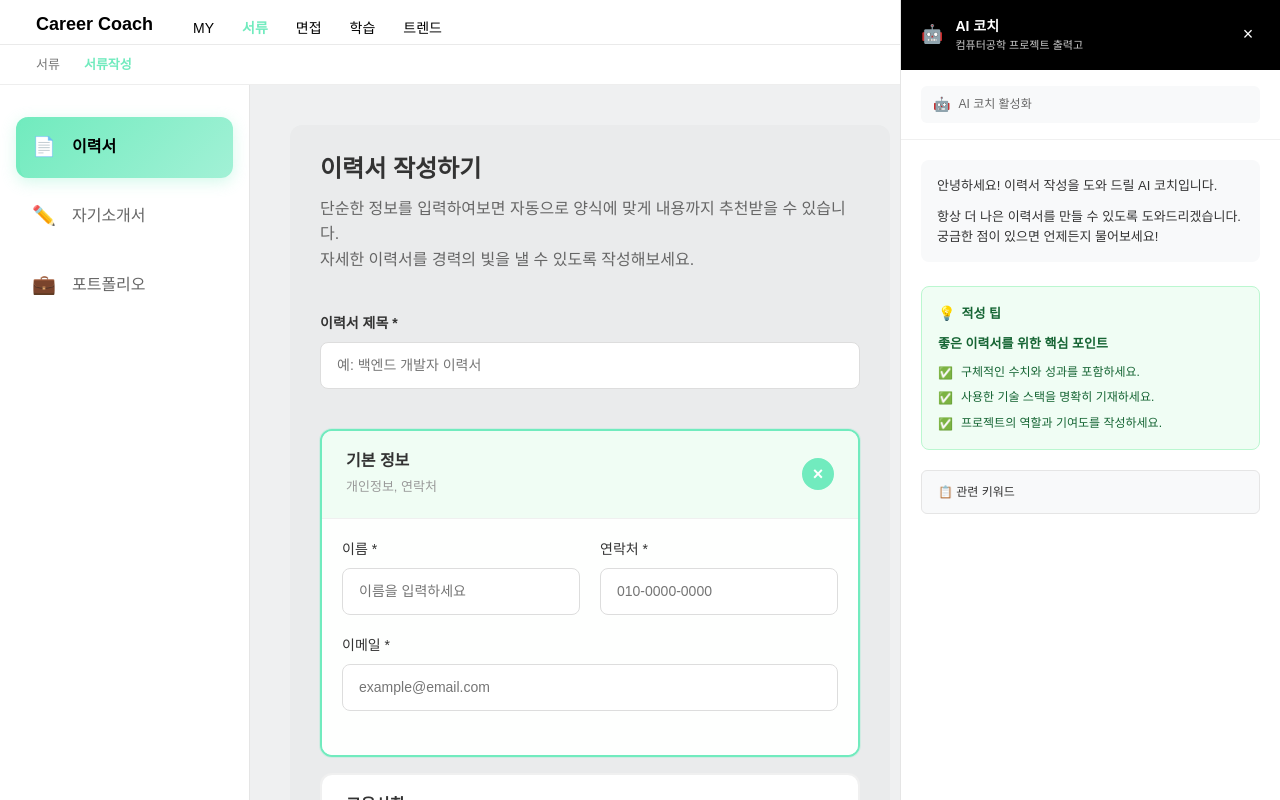
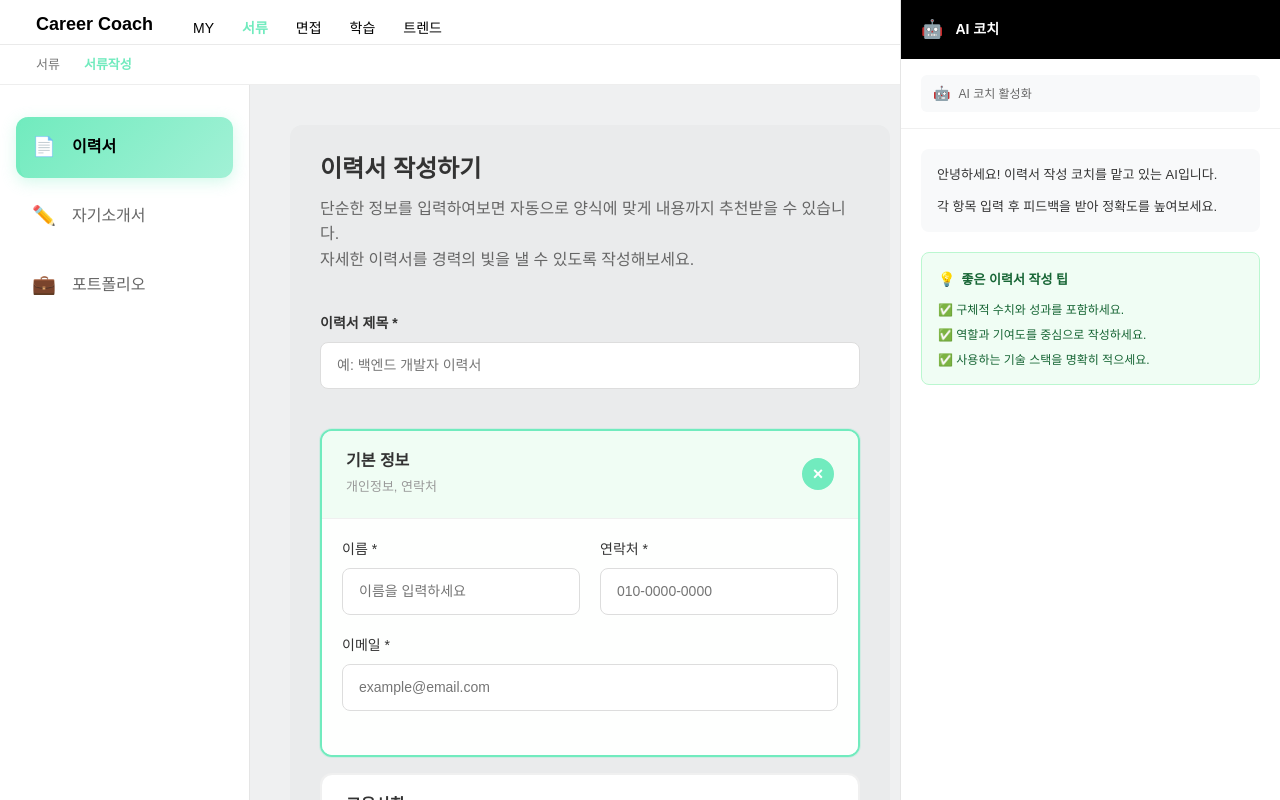
Before and after one commit to llbk-team/llbky-front, a Vue app: page /resume/write in a window 1280 px wide. Shown: the top 800 px of the page. Built offline with nearby package versions, Linux system fonts and the light colour scheme; a web font is replaced by a local one.

Commit message:
design: 실시간 코칭 ui 변경

```diff
--- a/src/views/resume/ResumeWrite.vue
+++ b/src/views/resume/ResumeWrite.vue
@@ -1,3 +1,4 @@
+<!-- 이력서 작성 페이지 컴포넌트-->
 <template>
   <div class="app-container">
     <!-- 사이드바 -->
@@ -5,13 +6,14 @@
 
     <!-- 메인 컨테이너 -->
     <div class="main-container">
-
       <!-- 이력서 작성 폼 -->
       <div class="resume-form-container">
         <div class="form-header">
           <h1>이력서 작성하기</h1>
-          <p>단순한 정보를 입력하여보면 자동으로 양식에 맞게 내용까지 추천받을 수 있습니다.<br>
-            자세한 이력서를 경력의 빛을 낼 수 있도록 작성해보세요.</p>
+          <p>
+            단순한 정보를 입력하여보면 자동으로 양식에 맞게 내용까지 추천받을 수 있습니다.<br>
+            자세한 이력서를 경력의 빛을 낼 수 있도록 작성해보세요.
+          </p>
         </div>
 
         <!-- 이력서 제목 입력 -->
@@ -20,7 +22,6 @@
           <input id="resume-title" type="text" v-model="resumeData.title" placeholder="예: 백엔드 개발자 이력서"
             @input="onInputChange('title', $event.target.value)" />
         </div>
-
 
         <!-- 기본 정보 -->
         <div class="form-section" :class="{ 'expanded': sections.basic, 'active': sections.basic }">
@@ -52,7 +53,6 @@
               <input type="email" v-model="resumeData.email" placeholder="example@email.com"
                 @input="onInputChange('email', $event.target.value)" />
             </div>
-
           </div>
         </div>
 
@@ -93,9 +93,13 @@
                 </div>
               </div>
               <button type="button" class="remove-btn" @click="removeEducation(index)"
-                v-if="resumeData.educations.length > 1">삭제</button>
+                v-if="resumeData.educations.length > 1">
+                삭제
+              </button>
             </div>
-            <button type="button" class="add-btn" @click="addEducation">+ 교육사항 추가하기</button>
+            <button type="button" class="add-btn" @click="addEducation">
+              + 교육사항 추가하기
+            </button>
           </div>
         </div>
 
@@ -127,7 +131,6 @@
                     class="btn btn-danger btn-sm">
                     삭제
                   </button>
-
                 </div>
               </div>
 
@@ -180,8 +183,6 @@
           </div>
         </div>
 
-
-
         <!-- 활동 -->
         <div class="form-section" :class="{ 'expanded': sections.activities, 'active': sections.activities }">
           <div class="section-header" @click="toggleSection('activities')">
@@ -195,10 +196,8 @@
           </div>
 
           <div class="section-content" v-show="sections.activities">
-
             <div v-for="(activity, index) in resumeData.activities" :key="index" class="career-item">
-
-              <!-- 🔥 경력과 동일한 HEADER 구조 적용 -->
+              <!-- 경력과 동일한 HEADER 구조 -->
               <div class="career-header">
                 <h4>활동 {{ index + 1 }}</h4>
 
@@ -210,11 +209,10 @@
                     class="btn btn-danger btn-sm">
                     삭제
                   </button>
-
                 </div>
               </div>
 
-              <!-- 🔥 경력과 동일한 2열 form-grid 구조 -->
+              <!-- 2열 form-grid -->
               <div class="form-grid">
                 <div class="form-group">
                   <label>활동명</label>
@@ -253,10 +251,8 @@
                 + 활동 추가하기
               </button>
             </div>
-
           </div>
         </div>
-
 
         <!-- 스킬 -->
         <div class="form-section" :class="{ 'expanded': sections.skills, 'active': sections.skills }">
@@ -275,11 +271,14 @@
               <div v-for="(skill, index) in resumeData.skills" :key="index" class="skill-item">
                 <input type="text" v-model="skill.name" placeholder="기술 스택 입력"
                   @input="onInputChange('skills', resumeData.skills)" />
-                <button class="remove-skill-btn" @click="removeSkill(index)"
-                  v-if="resumeData.skills.length > 1">×</button>
+                <button class="remove-skill-btn" @click="removeSkill(index)" v-if="resumeData.skills.length > 1">
+                  ×
+                </button>
               </div>
             </div>
-            <button type="button" class="add-btn" @click="addSkill">+ 스킬 추가하기</button>
+            <button type="button" class="add-btn" @click="addSkill">
+              + 스킬 추가하기
+            </button>
           </div>
         </div>
 
@@ -311,10 +310,13 @@
                 <label>발급기관</label>
                 <input type="text" v-model="cert.issuer" placeholder="한국산업인력공단" />
               </div>
-              <button class="remove-btn" @click="removeCertificate(index)"
-                v-if="resumeData.certificates.length > 1">삭제</button>
+              <button class="remove-btn" @click="removeCertificate(index)" v-if="resumeData.certificates.length > 1">
+                삭제
+              </button>
             </div>
-            <button type="button" class="add-btn" @click="addCertificate">+ 자격증 추가하기</button>
+            <button type="button" class="add-btn" @click="addCertificate">
+              + 자격증 추가하기
+            </button>
           </div>
         </div>
 
@@ -327,20 +329,20 @@
     </div>
 
     <!-- AI 코칭 패널 -->
-    <div class="ai-coaching-panel" v-if="showAICoaching">
-      <!-- AI 헤더 -->
+    <!-- === AI 코칭 패널 (자소서 UI 그대로 복붙 적용) === -->
+    <div class="ai-coaching-panel">
+
+      <!-- 헤더 -->
       <div class="ai-header">
         <div class="ai-profile">
           <div class="ai-avatar">🤖</div>
           <div class="ai-info">
             <span class="ai-name">AI 코치</span>
-            <span class="ai-desc">컴퓨터공학 프로젝트 출력고</span>
           </div>
         </div>
-        <button class="close-btn" @click="toggleAICoaching">×</button>
       </div>
 
-      <!-- AI 상태 -->
+      <!-- 상태 -->
       <div class="ai-status">
         <div class="status-indicator">
           <div class="status-icon">🤖</div>
@@ -348,79 +350,58 @@
         </div>
       </div>
 
-      <!-- 스크롤 콘텐츠 -->
+      <!-- 콘텐츠 -->
+      <div class="ai-content">
 
-
-      <div class="ai-content">
-        <!-- 환영 메시지 -->
+        <!-- 환영 문구 -->
         <div class="welcome-section">
-          <p>안녕하세요! 이력서 작성을 도와 드릴 AI 코치입니다.</p>
-          <p>항상 더 나은 이력서를 만들 수 있도록 도와드리겠습니다.
-            궁금한 점이 있으면 언제든지 물어보세요!</p>
+          <p>안녕하세요! 이력서 작성 코치를 맡고 있는 AI입니다.</p>
+          <p>각 항목 입력 후 피드백을 받아 정확도를 높여보세요.</p>
         </div>
 
-        <!-- 적성 팁 -->
+        <!-- 팁 -->
         <div class="tips-section">
           <div class="section-title">
             <span class="icon">💡</span>
-            <span>적성 팁</span>
+            <span>좋은 이력서 작성 팁</span>
           </div>
-          <div class="tips-content">
-            <h4>좋은 이력서를 위한 핵심 포인트</h4>
           <div class="checklist">
-              <div class="check-item">
-                <span class="check">✅</span>
-                <span>구체적인 수치와 성과를 포함하세요.</span>
-              </div>
-              <div class="check-item">
-                <span class="check">✅</span>
-                <span>사용한 기술 스택을 명확히 기재하세요.</span>
-              </div>
-              <div class="check-item">
-                <span class="check">✅</span>
-                <span>프로젝트의 역할과 기여도를 작성하세요.</span>
-              </div>
-            </div>
+            <div class="check-item">✅ 구체적 수치와 성과를 포함하세요.</div>
+            <div class="check-item">✅ 역할과 기여도를 중심으로 작성하세요.</div>
+            <div class="check-item">✅ 사용하는 기술 스택을 명확히 적으세요.</div>
           </div>
         </div>
 
-        <!-- AI 분석 중 스피너 -->
-        <div v-if="aiLoading" class="spinner-container mt-3 mb-3">
+        <!-- 로딩 -->
+        <div class="spinner-container" v-if="aiLoading">
           <div class="spinner"></div>
-          <p class="text-muted mt-2">AI가 분석 중입니다...</p>
-        </div>
-        <!-- 실시간 피드백 -->
-        <div v-if="!aiLoading">
-          <div class="feedback-section" v-for="(items, sectionName) in groupedFeedback" :key="sectionName">
-
-            <div class="section-title">
-              <span class="icon">📝</span>
-              <span>{{ getSectionLabel(sectionName) }} 피드백</span>
+          <span>AI가 분석 중입니다...</span>
         </div>
 
-            <div class="feedback-list">
-              <div v-for="(feedback, i) in items" :key="i" class="feedback-item">
-                <span class="feedback-icon">💡</span>
-                <span class="feedback-text" v-html="feedback.message"></span>
-              </div>
-            </div>
+        <!-- 🔥 피드백 박스 (자소서 UI 동일) -->
+        <div class="ai-feedback-box" v-for="item in aiFeedback" :key="item.timestamp">
+          <h4>📝 {{ getSectionLabel(item.section) }} 항목 코칭</h4>
+
+          <p><strong>요약:</strong> {{ item.summary }}</p>
+          <p><strong>잘한 점:</strong> {{ item.strengths }}</p>
+          <p><strong>개선점:</strong> {{ item.improvements }}</p>
+
+          <div class="improved-box" v-if="item.improvedText">
+            <h5>✨ AI 수정본</h5>
+            <p>{{ item.improvedText }}</p>
+
+            <button class="btn btn-outline-success btn-sm mt-3" @click="applyImprovedToResume(item)">
+              수정본 적용하기
+            </button>
           </div>
         </div>
 
-
-
-        <!-- 액션 버튼 -->
-        <div class="ai-actions">
-          <!-- 질문 버튼 완전 삭제됨 -->
-          <button class="ai-action-btn" @click="getDetailedAnalysis">
-            📋 관련 키워드
-          </button>
-        </div>
-      </div>
       </div>
     </div>
 
-  <!-- 🔥 작성 완료 로딩 오버레이 -->
+  </div>
+
+  <!-- 작성 완료 로딩 오버레이 -->
   <div v-if="saveLoading" class="save-loading-overlay">
     <div class="save-loading-box">
       <div class="spinner"></div>
@@ -428,63 +409,15 @@
       <p class="sub">AI 분석이 자동으로 실행돼요!</p>
     </div>
   </div>
-
 </template>
-
 
 <script setup>
 import SideBar from '@/components/sidebar/SideBar.vue'
-import { ref, reactive, onMounted } from 'vue'
+import { ref, reactive, onMounted, computed } from 'vue'
 import { useRouter } from 'vue-router'
 import resumeApi from '@/apis/resume'
-import { computed } from 'vue'
 
 const router = useRouter()
-
-// 섹션 토글 함수
-const toggleSection = (section) => {
-  sections[section] = !sections[section]
-}
-
-// 기본 정보 입력 변경 함수
-const onInputChange = (field, value) => {
-  resumeData[field] = value
-}
-
-// 경력 입력 변경 함수
-const onCareerInputChange = (index, field, value) => {
-  resumeData.careers[index][field] = value
-}
-
-const onCareerCurrentChange = (index) => {
-  if (resumeData.careers[index].isCurrent) {
-    resumeData.careers[index].endDate = ''
-  }
-}
-
-// 경력 추가
-const addCareer = () => {
-  resumeData.careers.push({
-    company: '',
-    position: '',
-    startDate: '',
-    endDate: '',
-    department: '',
-    rank: '',
-    responsibilities: '',
-    isCurrent: false
-  })
-}
-
-// 경력 삭제
-const removeCareer = (index) => {
-  if (resumeData.careers.length > 1) {
-    resumeData.careers.splice(index, 1)
-  }
-}
-
-// AI 코칭 패널
-const showAICoaching = ref(true)
 
 // 섹션 확장 상태
 const sections = reactive({
@@ -493,17 +426,14 @@ const sections = reactive({
   career: false,
   skills: false,
   activities: false,
-  certificates: false,
+  certificates: false
 })
 
-// ai 로딩
-const aiLoading = ref(false);
+const aiFeedback = ref([]);
 
-// 저장 로딩
-const saveLoading = ref(false);
-
-// AI 피드백
-const aiFeedback = ref([])
+// 로딩 상태
+const aiLoading = ref(false)
+const saveLoading = ref(false)
 
 // 이력서 데이터
 const resumeData = reactive({
@@ -512,9 +442,7 @@ const resumeData = reactive({
   phone: '',
   email: '',
   github: '',
-  educations: [
-    { school: '', major: '', startDate: '', endDate: '' }
-  ],
+  educations: [{ school: '', major: '', startDate: '', endDate: '' }],
   careers: [
     {
       company: '',
@@ -537,79 +465,53 @@ const resumeData = reactive({
       description: ''
     }
   ],
-  certificates: [
-    { name: '', date: '', issuer: '' }
-  ]
+  certificates: [{ name: '', date: '', issuer: '' }]
 })
 
+// 자소서 스타일의 피드백 리스트
+const feedbackList = ref([])
 
-// 🔥🔥 특정 섹션 피드백 생성 (프런트 기반)
-const getSectionFeedback = async (section, index) => {
-  try {
-    let content = "";
-
-    if (section === "career") {
-      content = resumeData.careers[index].responsibilities || "";
-    }
-    if (section === "activity") {
-      content = resumeData.activities[index].description || "";
+// 섹션 토글
+const toggleSection = (section) => {
+  sections[section] = !sections[section]
 }
 
-    if (!content.trim()) {
-      alert("내용을 입력해야 AI 피드백을 받을 수 있습니다.");
-      return;
+// 입력 변경
+const onInputChange = (field, value) => {
+  resumeData[field] = value
 }
 
-    aiLoading.value = true; // 스피너 시작
-
-    const payload = {
-      memberId: 1,          // 로그인 전 임시값
-      section: section,
-      content: content
-    };
-
-    const { data } = await resumeApi.coach(payload);
-
-    // 오른쪽 AI 패널에 표시
-    aiFeedback.value.unshift({
-      section,
-      index,
-      type: "ai",
-      message: `
-        <b>요약</b>: ${data.summary}<br>
-        <b>강점</b>: ${data.strengths}<br>
-        <b>개선점</b>: ${data.improvements}<br>
-        <b>수정본</b>: ${data.improvedText}
-      `,
-      timestamp: new Date()
-    });
-
-    // 10개 초과되면 오래된 것 제거
-    if (aiFeedback.value.length > 10) {
-      aiFeedback.value.pop();
+const onCareerInputChange = (index, field, value) => {
+  resumeData.careers[index][field] = value
 }
 
-    showAICoaching.value = true;
-
-  } catch (err) {
-    console.error("AI 코칭 오류:", err);
-    alert("AI 피드백을 가져오지 못했습니다.");
-  } finally {
-    aiLoading.value = false; // 스피너종료
-  }
-};
-
-
-// 피드백 아이콘
-const getFeedbackIcon = (type) => {
-  switch (type) {
-    case 'positive': return '👍'
-    case 'warning': return '⚠️'
-    default: return '💡'
+const onCareerCurrentChange = (index) => {
+  if (resumeData.careers[index].isCurrent) {
+    resumeData.careers[index].endDate = ''
   }
 }
 
-// 활동 관련
+// 경력 추가/삭제
+const addCareer = () => {
+  resumeData.careers.push({
+    company: '',
+    position: '',
+    startDate: '',
+    endDate: '',
+    department: '',
+    rank: '',
+    responsibilities: '',
+    isCurrent: false
+  })
+}
+
+const removeCareer = (index) => {
+  if (resumeData.careers.length > 1) {
+    resumeData.careers.splice(index, 1)
+  }
+}
+
+// 활동 추가/삭제
 const addActivity = () => {
   resumeData.activities.push({
     name: '',
@@ -626,18 +528,17 @@ const removeActivity = (index) => {
   }
 }
 
-// 스킬 관련
+// 스킬
 const addSkill = () => {
   resumeData.skills.push({ name: '' })
 }
-
 const removeSkill = (index) => {
   if (resumeData.skills.length > 1) {
     resumeData.skills.splice(index, 1)
   }
 }
 
-// 교육 삭제 / 추가
+// 교육
 const addEducation = () => {
   resumeData.educations.push({
     school: '',
@@ -646,7 +547,6 @@ const addEducation = () => {
     endDate: ''
   })
 }
-
 const removeEducation = (index) => {
   if (resumeData.educations.length > 1) {
     resumeData.educations.splice(index, 1)
@@ -656,23 +556,91 @@ const removeEducation = (index) => {
 // 자격증
 const addCertificate = () => {
   resumeData.certificates.push({
-    name: '', date: '', issuer: ''
+    name: '',
+    date: '',
+    issuer: ''
   })
 }
-
 const removeCertificate = (index) => {
   if (resumeData.certificates.length > 1) {
     resumeData.certificates.splice(index, 1)
   }
 }
 
-// 상세 분석(더미)
-const getDetailedAnalysis = () => {
+/* 🔥 섹션 이름 한글 라벨 */
+const getSectionLabel = (section) => {
+  switch (section) {
+    case "career": return "경력";
+    case "activity": return "활동";
+    case "education": return "교육";
+    case "skill": return "스킬";
+    default: return "기타";
+  }
+};
+
+// 특정 섹션 피드백 요청 (자소서 스타일)
+const getSectionFeedback = async (section, index) => {
+  try {
+    let content = ''
+
+    if (section === 'career') {
+      content = resumeData.careers[index].responsibilities || ''
+    } else if (section === 'activity') {
+      content = resumeData.activities[index].description || ''
+    }
+
+    if (!content.trim()) {
+      alert('내용을 입력해야 AI 피드백을 받을 수 있습니다.')
+      return
+    }
+
+    aiLoading.value = true
+
+    const payload = {
+      memberId: 1,
+      section,
+      content
+    }
+
+    const { data } = await resumeApi.coach(payload)
+
     aiFeedback.value.unshift({
-    type: 'tip',
-    message: '키워드 기반 상세 이력서 분석 기능은 준비 중입니다.',
+      section,
+      index,
+      summary: data.summary,
+      strengths: data.strengths,
+      improvements: data.improvements,
+      improvedText: data.improvedText,
       timestamp: new Date()
     })
+
+
+    if (feedbackList.value.length > 10) {
+      feedbackList.value.pop()
+    }
+  } catch (err) {
+    console.error('AI 코칭 오류:', err)
+    alert('AI 피드백을 가져오지 못했습니다.')
+  } finally {
+    aiLoading.value = false
+  }
+}
+
+/* 🔥 AI 결과 이력서에 반영 */
+const applyImprovedToResume = (item) => {
+  if (item.section === "career") {
+    resumeData.careers[item.index].responsibilities = item.improvedText;
+  }
+  if (item.section === "activity") {
+    resumeData.activities[item.index].description = item.improvedText;
+  }
+  alert("AI 수정본을 내용에 적용했습니다!");
+};
+
+
+// 더미 상세 분석
+const getDetailedAnalysis = () => {
+  alert('키워드 기반 상세 이력서 분석 기능은 준비 중입니다.')
 }
 
 // 미리보기
@@ -683,70 +651,38 @@ const previewResume = () => {
 // 저장
 const submitResume = async () => {
   try {
-    saveLoading.value = true; // 로딩(스피너) 시작
-
-    // memberId 필요 → 로그인 구현 전엔 임시 1 사용
-    const memberId = 1;
+    saveLoading.value = true
+    const memberId = 1
 
     const payload = {
       memberId,
       title: resumeData.title,
-
-      // JSON 문자열로 변환
       careerInfo: JSON.stringify(resumeData.careers),
       educationInfo: JSON.stringify(resumeData.educations),
       skills: JSON.stringify(resumeData.skills),
       certificates: JSON.stringify(resumeData.certificates),
-      awards: "[]", // 없으므로 빈 JSON 배열
+      awards: '[]',
       activities: JSON.stringify(resumeData.activities)
-    };
+    }
 
-    console.log("📌 전송 payload:", payload);
+    console.log('📌 전송 payload:', payload)
 
-    const { data: resumeId } = await resumeApi.create(payload);
+    const { data: resumeId } = await resumeApi.create(payload)
 
-    alert("이력서가 저장되었습니다!");
-
-    // 저장 후 이력서 상세 페이지로 이동
-    router.push(`/resume/coach?id=${resumeId}`);
-
+    alert('이력서가 저장되었습니다!')
+    router.push(`/resume/coach?id=${resumeId}`)
   } catch (err) {
-    console.error("이력서 저장 실패", err);
-    alert("이력서 저장 중 오류가 발생했습니다.");
+    console.error('이력서 저장 실패', err)
+    alert('이력서 저장 중 오류가 발생했습니다.')
   } finally {
-    saveLoading.value = false; // 로딩 종료
+    saveLoading.value = false
   }
-};
-
+}
 
 onMounted(() => {
   console.log('ResumeWrite 컴포넌트가 마운트되었습니다.')
 })
-
-const groupedFeedback = computed(() => {
-  const groups = {}
-
-  aiFeedback.value.forEach(item => {
-    const key = `${item.section}`
-
-    if (!groups[key]) groups[key] = []
-    groups[key].push(item)
-  })
-
-  return groups
-})
-
-const getSectionLabel = (section) => {
-  switch (section) {
-    case 'career': return '경력'
-    case 'activity': return '활동'
-    default: return '기타'
-  }
-}
-
-
 </script>
-
 
 <style scoped>
 /* 전체 앱 컨테이너 */
@@ -1146,28 +1082,6 @@ textarea {
   margin-bottom: 1rem;
 }
 
-
-
-
-.close-btn {
-  background: none;
-  border: none;
-  color: white;
-  font-size: 18px;
-  cursor: pointer;
-  padding: 4px;
-  width: 24px;
-  height: 24px;
-  display: flex;
-  align-items: center;
-  justify-content: center;
-  border-radius: 4px;
-}
-
-.close-btn:hover {
-  background: rgba(255, 255, 255, 0.1);
-}
-
 /* AI 상태 */
 .ai-status {
   padding: 16px 20px;
@@ -1411,7 +1325,7 @@ textarea {
 .save-loading-overlay {
   position: fixed;
   inset: 0;
-  background: rgba(0,0,0,0.45);
+  background: rgba(0, 0, 0, 0.45);
   backdrop-filter: blur(3px);
   z-index: 9999;
 
@@ -1425,7 +1339,7 @@ textarea {
   padding: 28px 40px;
   border-radius: 12px;
   text-align: center;
-  box-shadow: 0 6px 20px rgba(0,0,0,0.2);
+  box-shadow: 0 6px 20px rgba(0, 0, 0, 0.2);
 }
 
 .save-loading-box p {
@@ -1451,7 +1365,133 @@ textarea {
 }
 
 @keyframes spin {
-  to { transform: rotate(360deg); }
+  to {
+    transform: rotate(360deg);
+  }
+}
+
+/* ai-feedback-box / improved-box는 자소서 컴포넌트에서 쓰던 것 복붙 */
+.ai-feedback-box {
+  background: #f7f7f7;
+  border: 1px solid #e3e3e3;
+  border-radius: 10px;
+  padding: 20px;
+  margin-bottom: 20px;
+  box-shadow: 0 2px 4px rgba(0, 0, 0, 0.05);
+}
+
+.ai-feedback-box h4 {
+  font-size: 15px;
+  font-weight: 700;
+  margin-bottom: 12px;
+  color: #333;
+}
+
+.improved-box {
+  background: #f0fdf4;
+  border: 1px solid #bbf7d0;
+  padding: 16px 18px;
+  border-radius: 8px;
+  margin-top: 16px;
+}
+
+.improved-box h5 {
+  font-size: 14px;
+  font-weight: 700;
+  color: #166534;
+  margin-bottom: 8px;
+}
+
+/* ===== 오른쪽 패널 메인 ===== */
+.ai-coaching-panel {
+  width: 380px;
+  background: #fff;
+  position: fixed;
+  right: 0;
+  top: 0;
+  bottom: 0;
+  border-left: 1px solid #e5e5e5;
+  display: flex;
+  flex-direction: column;
+  z-index: 1000;
+  font-family: 'Pretendard', sans-serif;
+  font-size: 13px;
+}
+
+/* 헤더 */
+.ai-header {
+  background: #000;
+  color: white;
+  padding: 16px 20px;
+  display: flex;
+  justify-content: space-between;
+  align-items: center;
+}
+
+.ai-avatar {
+  font-size: 18px;
+}
+
+.ai-name {
+  font-weight: 600;
+  font-size: 14px;
+}
+
+/* 상태 */
+.ai-status {
+  padding: 16px 20px;
+  border-bottom: 1px solid #f0f0f0;
+}
+
+.status-indicator {
+  background: #f8f9fa;
+  padding: 8px 12px;
+  border-radius: 6px;
+  display: flex;
+  gap: 8px;
+  align-items: center;
+}
+
+/* 콘텐츠 */
+.ai-content {
+  flex: 1;
+  overflow-y: auto;
+  padding: 20px;
+}
+
+/* 환영 문구 */
+.welcome-section {
+  background: #f8f9fa;
+  padding: 16px;
+  border-radius: 8px;
+  margin-bottom: 20px;
+}
+
+/* 팁 */
+.tips-section {
+  background: #f0fdf4;
+  border: 1px solid #bbf7d0;
+  border-radius: 8px;
+  padding: 16px;
+  margin-bottom: 20px;
+}
+
+/* 피드백 박스 */
+.ai-feedback-box {
+  background: #f7f7f7;
+  border: 1px solid #e3e3e3;
+  border-radius: 10px;
+  padding: 20px;
+  margin-bottom: 20px;
+}
+
+/* AI 수정본 */
+.improved-box {
+  background: #f0fdf4;
+  border: 1px solid #bbf7d0;
+  padding: 16px;
+  border-radius: 8px;
+  margin-top: 16px;
 }
 
 </style>
```
Lines whose indentation alone changed are shown as unchanged.
